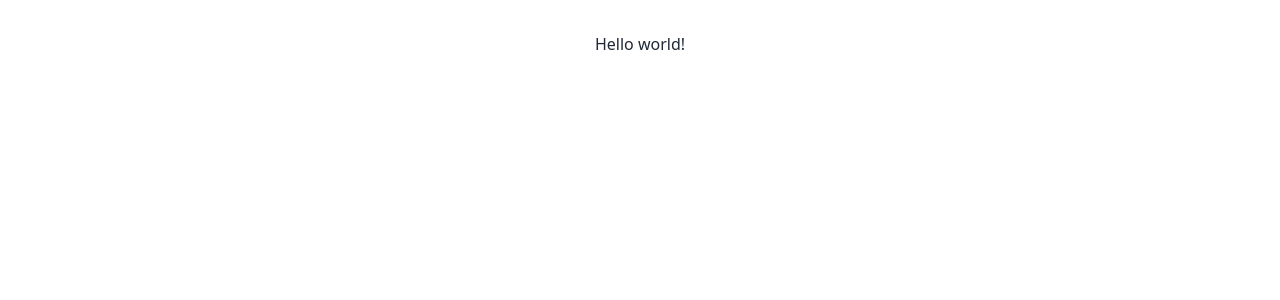
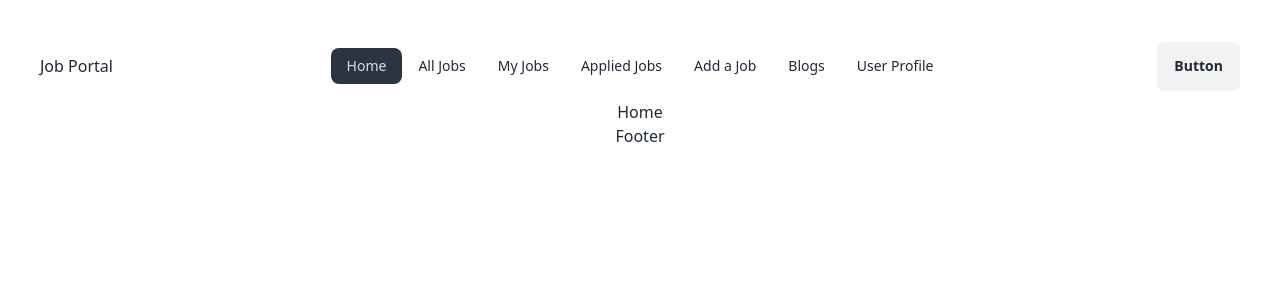
Before and after one commit to Abrarulctg/job-portal-client, a React (Vite) app: page / in a window 1280 px wide. Shown: the top 300 px of the page. Built offline with nearby package versions, Linux system fonts and the light colour scheme.

Commit message:
Addded Header

```diff
--- /dev/null
+++ b/src/components/Root/Root.jsx
@@ -0,0 +1,16 @@
+import React from 'react';
+import Header from '../shared/Header';
+import { Outlet } from 'react-router-dom';
+import Footer from '../shared/Footer';
+
+const Root = () => {
+    return (
+        <div>
+            <Header></Header>
+            <Outlet></Outlet>
+            <Footer></Footer>
+        </div>
+    );
+};
+
+export default Root;
--- /dev/null
+++ b/src/components/pages/Home.jsx
@@ -0,0 +1,12 @@
+import React from 'react';
+import Header from '../shared/Header';
+
+const Home = () => {
+    return (
+        <div>
+            <h1>Home</h1>
+        </div>
+    );
+};
+
+export default Home;
--- /dev/null
+++ b/src/components/shared/Footer.jsx
@@ -0,0 +1,11 @@
+import React from 'react';
+
+const Footer = () => {
+    return (
+        <div>
+            <h1>Footer</h1>
+        </div>
+    );
+};
+
+export default Footer;
--- /dev/null
+++ b/src/components/shared/Header.jsx
@@ -0,0 +1,42 @@
+import React from 'react';
+import { NavLink } from 'react-router-dom';
+
+const Header = () => {
+    const navLinks = <>
+        <li><NavLink to="/">Home</NavLink></li>
+        <li><NavLink to="/allJobs">All Jobs</NavLink></li>
+        <li><NavLink to="/myJobs">My Jobs</NavLink></li> {/* Conditional */}
+        <li><NavLink to="/appliedJobs">Applied Jobs</NavLink></li> {/* Conditional */}
+        <li><NavLink to="/addJob">Add a Job</NavLink></li> {/* Conditional */}
+        <li><NavLink to="/blogs">Blogs</NavLink></li>
+        <li><NavLink to="/userProfile">User Profile</NavLink></li>
+    </>
+    return (
+        <div>
+            <div className="navbar bg-base-100">
+                <div className="navbar-start">
+                    <div className="dropdown">
+                        <div tabIndex={0} role="button" className="btn btn-ghost lg:hidden">
+
+                            <svg xmlns="http://www.w3.org/2000/svg" className="h-5 w-5" fill="none" viewBox="0 0 24 24" stroke="currentColor"><path strokeLinecap="round" strokeLinejoin="round" strokeWidth="2" d="M4 6h16M4 12h8m-8 6h16" /></svg>
+                        </div>
+                        <ul tabIndex={0} className="menu menu-sm dropdown-content mt-3 z-[1] p-2 shadow bg-base-100 rounded-box w-52">
+                            {navLinks}
+                        </ul>
+                    </div>
+                    <NavLink to="/">Job Portal</NavLink>
+                </div>
+                <div className="navbar-center hidden lg:flex">
+                    <ul className="menu menu-horizontal px-1">
+                        {navLinks}
+                    </ul>
+                </div>
+                <div className="navbar-end">
+                    <a className="btn">Button</a>
+                </div>
+            </div>
+        </div>
+    );
+};
+
+export default Header;
```
Also changed, not shown: src/main.jsx (+10 -1 lines).
